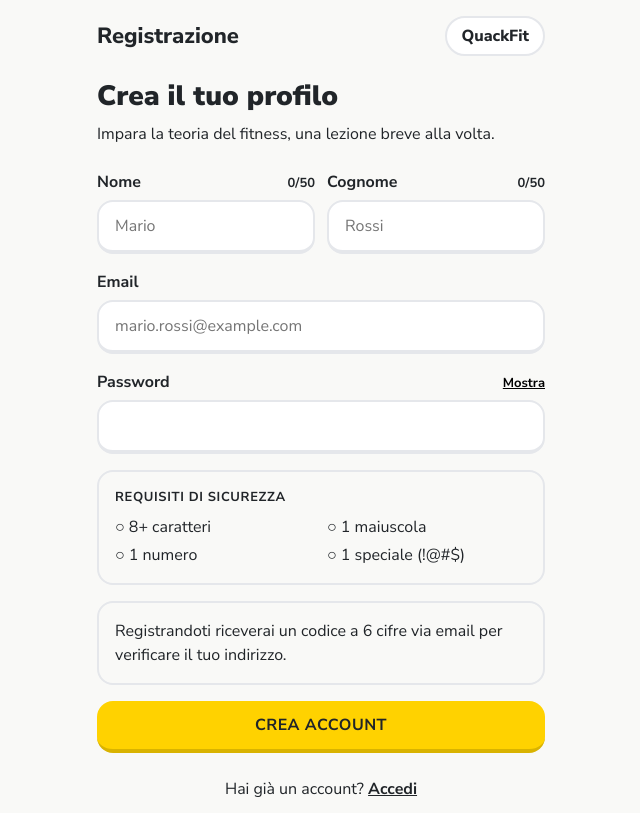
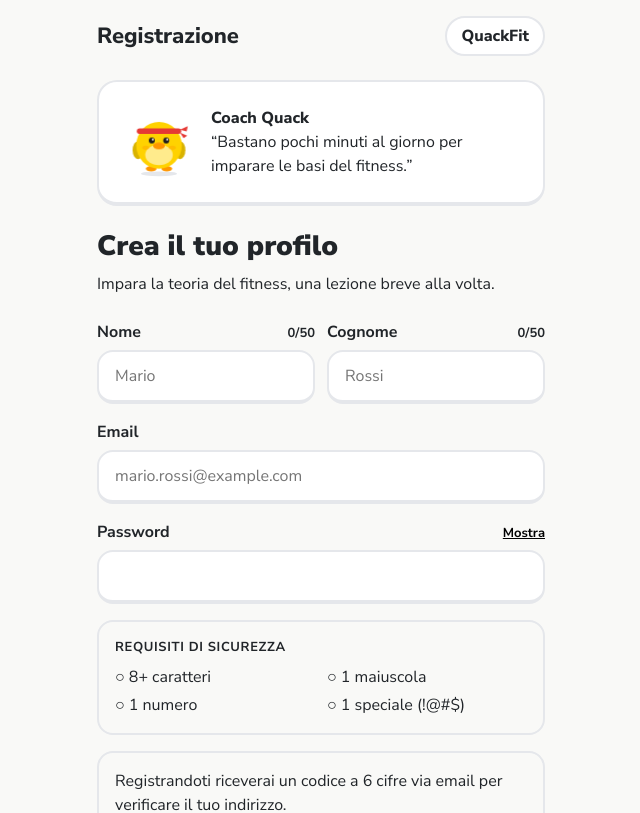
Before and after one commit to TheRedKardinal/QuackFit, a React (Vite) app in the folder frontend/: page /register in a window 1280 px wide. Shown: the top 813 px of the page, without its empty margins (319-959 px from the left). Built offline with nearby package versions, Linux system fonts and the light colour scheme.

Commit message:
feat(auth): Coach Quack nelle pagine di login, registrazione e verifica email

```diff
--- a/frontend/src/features/auth/PaginaLogin.tsx
+++ b/frontend/src/features/auth/PaginaLogin.tsx
@@ -2,6 +2,7 @@ import { useEffect, useRef, useState, type FormEvent } from 'react'
 import { Link, useLocation, useNavigate } from 'react-router-dom'
 import type { DatiErrore } from '../../api/ApiError'
 import CampoTesto from '../../common/CampoTesto'
+import CoachQuack from '../../common/CoachQuack'
 import { messaggioErrore } from '../../common/messaggiErrore'
 import { validaLogin, type DatiLogin, type ErroriCampi } from '../../common/validazione'
 import MessaggioErrore from '../../common/MessaggioErrore'
@@ -91,6 +92,7 @@ function PaginaLogin() {
       <BarraAccesso titolo="Login" />
 
       <div className={stili.centrato}>
+        <CoachQuack className={stili.mascotte} />
         <h2 className={stili.titolo}>Bentornato su QuackFit!</h2>
         <p className={stili.sottotitolo}>Accedi per continuare la tua streak di apprendimento.</p>
       </div>
--- a/frontend/src/features/auth/PaginaRegistrazione.tsx
+++ b/frontend/src/features/auth/PaginaRegistrazione.tsx
@@ -2,6 +2,7 @@ import { useRef, useState, type FormEvent } from 'react'
 import { Link } from 'react-router-dom'
 import type { DatiErrore } from '../../api/ApiError'
 import CampoTesto from '../../common/CampoTesto'
+import CoachQuack from '../../common/CoachQuack'
 import { messaggioErrore } from '../../common/messaggiErrore'
 import {
   MASSIMO_NOME,
@@ -12,6 +13,7 @@ import {
 } from '../../common/validazione'
 import MessaggioErrore from '../../common/MessaggioErrore'
 import Pulsante from '../../common/Pulsante'
+import Scheda from '../../common/Scheda'
 import { useAppDispatch } from '../../store/hooks'
 import stili from './accesso.module.css'
 import { registra } from './authThunk'
@@ -94,6 +96,14 @@ function PaginaRegistrazione() {
   return (
     <main className={stili.pagina}>
       <BarraAccesso titolo="Registrazione" />
+
+      <Scheda className={stili.coach}>
+        <CoachQuack dimensione={72} />
+        <div>
+          <p className={stili.nomeCoach}>Coach Quack</p>
+          <p className={stili.fraseCoach}>“Bastano pochi minuti al giorno per imparare le basi del fitness.”</p>
+        </div>
+      </Scheda>
 
       <h2 className={stili.titolo}>Crea il tuo profilo</h2>
       <p className={stili.sottotitolo}>Impara la teoria del fitness, una lezione breve alla volta.</p>
--- a/frontend/src/features/auth/PaginaVerificaEmail.tsx
+++ b/frontend/src/features/auth/PaginaVerificaEmail.tsx
@@ -1,5 +1,6 @@
 import { useRef, useState, type FormEvent } from 'react'
 import { Navigate } from 'react-router-dom'
+import CoachQuack from '../../common/CoachQuack'
 import CodiceSeiCifre, { type CodiceSeiCifreHandle } from '../../common/CodiceSeiCifre'
 import { messaggioErrore } from '../../common/messaggiErrore'
 import { SECONDI_ATTESA_429 } from '../../common/useConteggioAllaRovescia'
@@ -76,6 +77,7 @@ function PaginaVerificaEmail() {
       <BarraAccesso titolo="Verifica codice" />
 
       <div className={stili.centrato}>
+        <CoachQuack className={stili.mascotte} />
         <h2 className={stili.titolo}>Verifica la tua email</h2>
         <p className={stili.sottotitolo}>
           Abbiamo inviato un codice numerico a 6 cifre a <strong>{utente?.email}</strong>. Inseriscilo per sbloccare le
--- a/frontend/src/features/auth/accesso.module.css
+++ b/frontend/src/features/auth/accesso.module.css
@@ -40,6 +40,32 @@
 
 .centrato {
   text-align: center;
+}
+
+/* Coach Quack sopra il titolo (login, verifica email) */
+.mascotte {
+  margin: 0 auto 0.75rem;
+}
+
+/* scheda di Coach Quack in registrazione: mascotte a sinistra, frase a destra */
+.coach {
+  display: flex;
+  align-items: center;
+  gap: 1rem;
+  margin-bottom: 1.5rem;
+}
+
+.coach > svg {
+  flex-shrink: 0;
+}
+
+.nomeCoach {
+  margin: 0;
+  font-weight: 800;
+}
+
+.fraseCoach {
+  margin: 0;
 }
 
 .riga {
```
